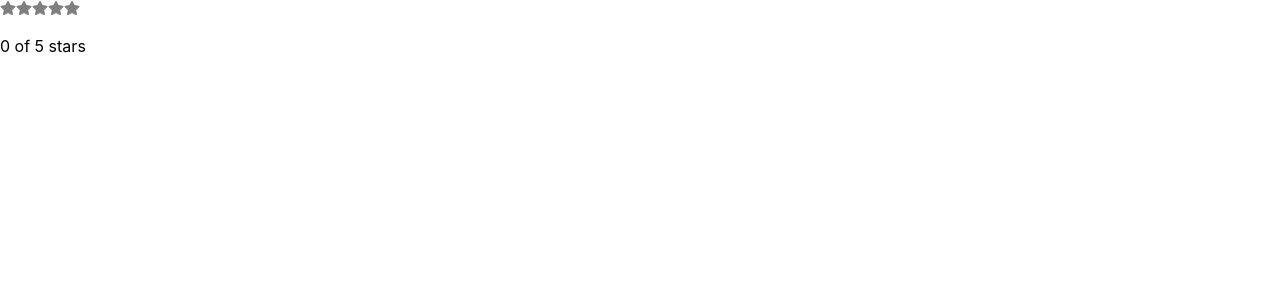
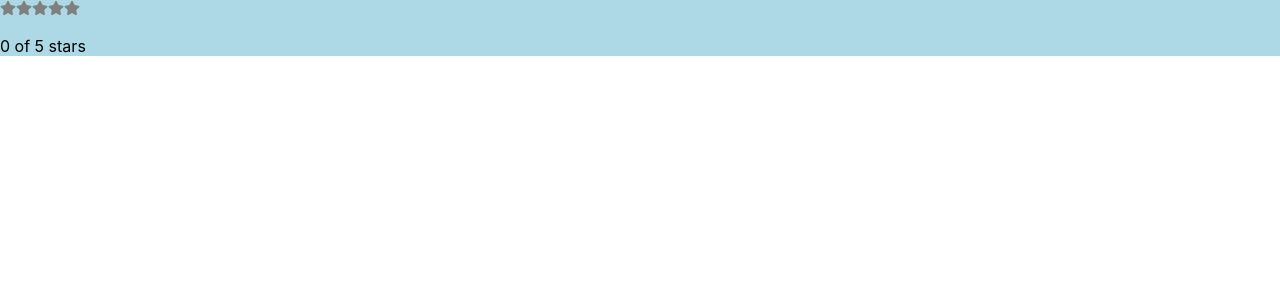
Before and after one commit to yo16/react_hands_on_learning, a React (Create React App) app in the folder src/ss6-star-rating/: page / in a window 1280 px wide. Shown: the top 300 px of the page. Built offline with nearby package versions, Linux system fonts and the light colour scheme.

Commit message:
using style

```diff
--- a/src/ss6-star-rating/src/App.js
+++ b/src/ss6-star-rating/src/App.js
@@ -3,7 +3,7 @@ import StarRating from './components/StarRating.js';
 
 function App() {
   return (
-    <StarRating />
+    <StarRating style={{ backgroundColor: "lightblue" }} />
   );
 }
 
--- a/src/ss6-star-rating/src/components/StarRating.js
+++ b/src/ss6-star-rating/src/components/StarRating.js
@@ -1,10 +1,10 @@
 import React, { useState } from "react";
 import Star from "./Star.js";
 
-export default function StarRating({ totalStars = 5 }) {
+export default function StarRating({ style = {}, totalStars = 5 }) {
     const [selectedStars, setSelectedStars] = useState(0);
     return (
-        <>
+        <div style={{ padding: "tpx", ...style }}>
             {[...Array(totalStars)].map((n, i) => (
                 <Star
                     key={i}
@@ -15,6 +15,6 @@ export default function StarRating({ totalStars = 5 }) {
             <p>
                 {selectedStars} of {totalStars} stars
             </p>
-        </>
+        </div>
     );
 }
```
